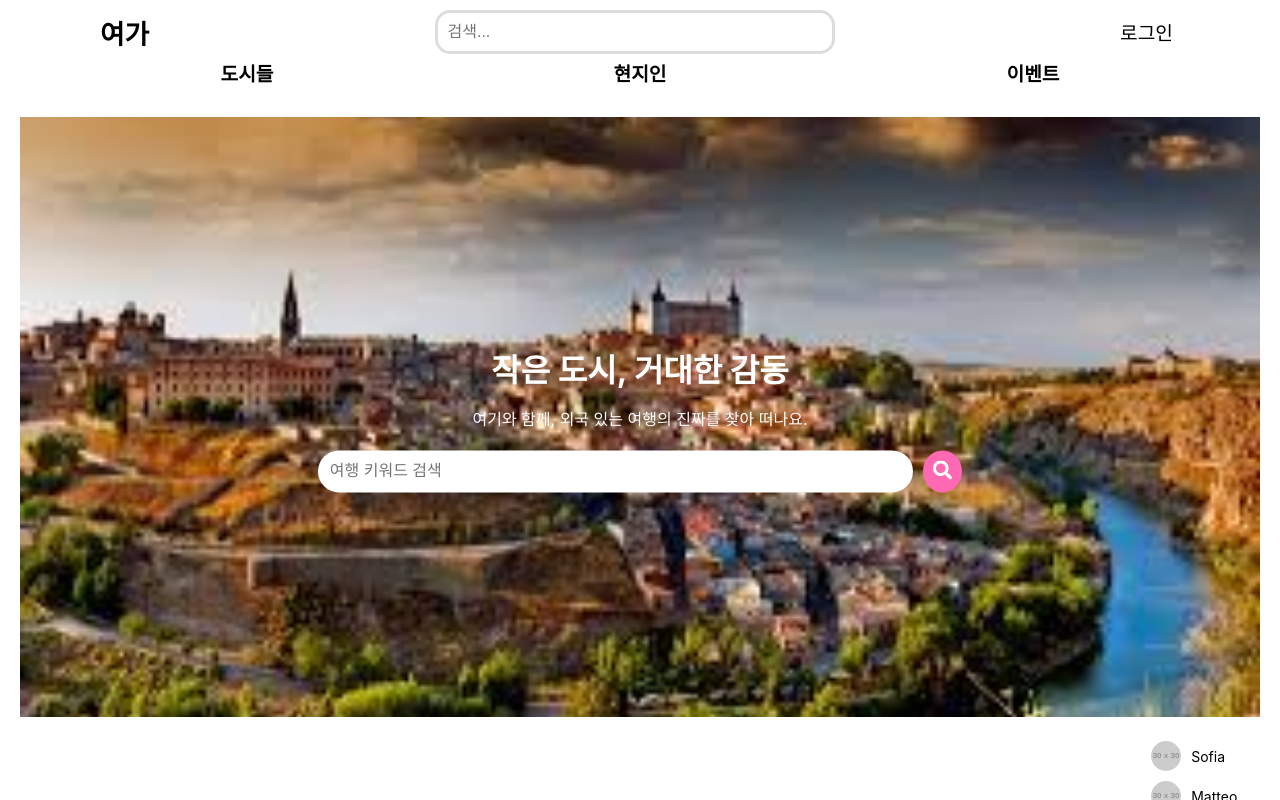
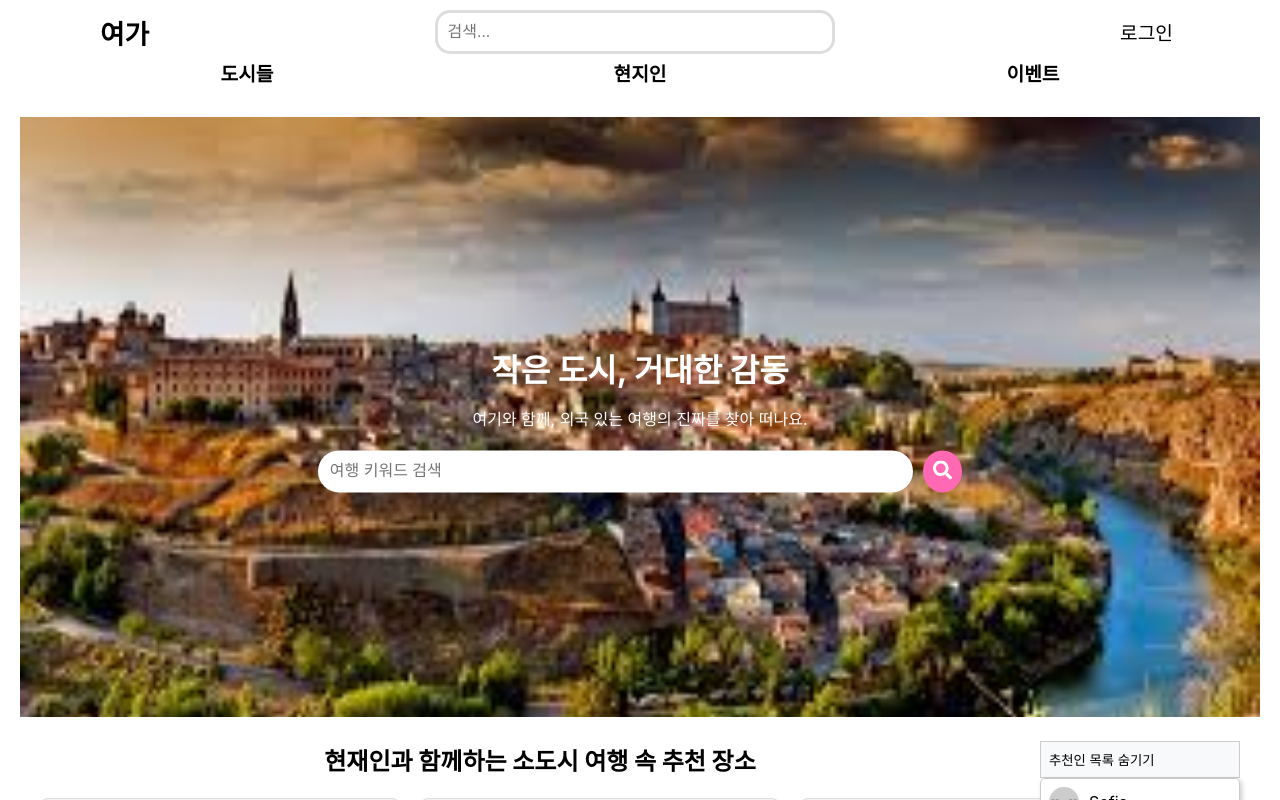
Before and after one commit to spttmssla55/ITShingu_2, a React (Create React App) app in the folder begin/: page /locals in a window 1280 px wide. Both pictures are taken after a click on the button "추천인 목록 보기". Built offline with nearby package versions, Linux system fonts and the light colour scheme.

Commit message:
추천인 목록부분 수정(석현)

```diff
--- a/begin/src/Locals/Locals.css
+++ b/begin/src/Locals/Locals.css
@@ -176,35 +176,48 @@
     text-align: center; /* 제목 중앙 정렬 */
   }
 
-  .show-recommenders-btn {
-    background-color: #4CAF50;
-    color: white;
-    border: none;
-    padding: 10px;
-    cursor: pointer;
-    margin-left: 20px; /* 버튼과 제목 사이에 간격 추가 */
+  .recommender-container {
+    position: relative;
+    display: inline-block;
 }
 
 .show-recommenders-btn {
-    background-color: #4CAF50;
-    color: white;
-    border: none;
-    padding: 10px;
+    background-color: #f8f9fa;
+    color: black;
+    border: 1px solid #ccc;
+    padding: 8px;
     cursor: pointer;
-    margin-bottom: 20px;
+    width: 200px;
+    text-align: left;
+    display: flex;
+    justify-content: space-between;
+    align-items: center;
 }
 
+/* 추천인 목록 (초기 숨김) */
 .recommender-list {
-    list-style: none;
-    padding: 0;
-    margin: 0;
+    position: absolute;
+    top: 100%;
+    left: 0;
+    background: white;
+    border: 1px solid #ccc;
+    border-radius: 5px;
+    box-shadow: 2px 2px 5px rgba(0, 0, 0, 0.2);
+    width: 200px;
+    z-index: 100;
+    display: none;
+}
+
+/* 추천인 목록 보이기 (JS에서 class 추가) */
+.recommender-list.show {
+    display: block;
 }
 
 .recommender-item {
     display: flex;
     align-items: center;
-    margin-bottom: 10px;
-    font-size: 14px;
+    padding: 8px;
+    border-bottom: 1px solid #eee;
 }
 
 .recommender-image {
@@ -213,6 +226,9 @@
     border-radius: 50%;
     margin-right: 10px;
 }
+
+
+
 
   .recommendation-list {
     display: flex;
@@ -245,7 +261,7 @@
     position: absolute;
     top: 8px;
     right: 8px;
-    font-size: 24px;
+    font-size: 45px;
     color: white;
     background-color: rgba(0, 0, 0, 0.5);
     border-radius: 50%;
--- a/begin/src/Locals/Locals.js
+++ b/begin/src/Locals/Locals.js
@@ -1,14 +1,14 @@
 import React, { useState } from "react";
 import "./Locals.css";
-import LocalsImage from '../image/Locals.jpg';
-import { FaSearch, FaUserCircle } from 'react-icons/fa';
+import LocalsImage from "../image/Locals.jpg";
+import { FaSearch, FaUserCircle } from "react-icons/fa";
 
 // 호텔 이미지들 import
-import Hotel1Image from '../image/Hotel1.jpg';
-import Hotel2Image from '../image/Hotel2.jpg';
-import Hotel3Image from '../image/Hotel3.jpg';
-import Hotel4Image from '../image/Hotel4.jpg';
-import Hotel5Image from '../image/Hotel5.jpg';
+import Hotel1Image from "../image/Hotel1.jpg";
+import Hotel2Image from "../image/Hotel2.jpg";
+import Hotel3Image from "../image/Hotel3.jpg";
+import Hotel4Image from "../image/Hotel4.jpg";
+import Hotel5Image from "../image/Hotel5.jpg";
 
 const contents = {
   header: {
@@ -24,9 +24,6 @@ const contents = {
     { image: Hotel4Image, name: "Rome Marriott Grand Hotel Flora", location: "Rome, Italy", recommendedBy: "Liam" },
     { image: Hotel5Image, name: "Intercontinental Rome Ambasciatori Palace", location: "Rome, Italy", recommendedBy: "Emma" },
     { image: Hotel2Image, name: "Hotel Tokyo", location: "Tokyo, Japan", recommendedBy: "James" },
-    { image: Hotel3Image, name: "Hotel Rome", location: "Rome, Italy", recommendedBy: "Sophia" },
-    { image: Hotel4Image, name: "Hotel Paris", location: "Paris, France", recommendedBy: "Liam" },
-    { image: Hotel1Image, name: "Hotel Berlin", location: "Berlin, Germany", recommendedBy: "Olivia" },
   ],
   recommenders: [
     { name: "Sofia", image: "https://via.placeholder.com/30" },
@@ -36,10 +33,7 @@ const contents = {
     { name: "James", image: "https://via.placeholder.com/30" },
     { name: "Sophia", image: "https://via.placeholder.com/30" },
     { name: "Olivia", image: "https://via.placeholder.com/30" },
-    { name: "Mia", image: "https://via.placeholder.com/30" },
-    { name: "John", image: "https://via.placeholder.com/30" },
-    { name: "George", image: "https://via.placeholder.com/30" },
-  ]
+  ],
 };
 
 const Locals = () => {
@@ -52,11 +46,11 @@ const Locals = () => {
   const handleViewMore = () => {
     const newHotels = [...hotels, ...contents.moreHotels];
     setHotels(newHotels);
-    if (newHotels.length >= 12) setShowMore(false); // 더 보기 버튼 숨기기
+    if (newHotels.length >= 12) setShowMore(false);
   };
 
   const toggleRecommenders = () => {
-    setShowRecommenders(prevState => !prevState);
+    setShowRecommenders((prev) => !prev);
   };
 
   return (
@@ -84,12 +78,15 @@ const Locals = () => {
       <section className="recommendations">
         <div className="recommendations-header">
           <h2>현재인과 함께하는 소도시 여행 속 추천 장소</h2>
-          <button className="show-recommenders-btn" onClick={toggleRecommenders}>
-            {showRecommenders ? "추천인 목록 숨기기" : "추천인 목록 보기"}
-          </button>
 
-          {showRecommenders && (
-            <ul className="recommender-list">
+          {/* 추천인 목록 보기 버튼 */}
+          <div className="recommender-container">
+            <button className="show-recommenders-btn" onClick={toggleRecommenders}>
+              {showRecommenders ? "추천인 목록 숨기기" : "추천인 목록 보기"}
+            </button>
+
+            {/* 추천인 목록 - 상태(showRecommenders)에 따라 표시 */}
+            <ul className={`recommender-list ${showRecommenders ? "show" : ""}`}>
               {contents.recommenders.map((recommender, index) => (
                 <li key={index} className="recommender-item">
                   <img src={recommender.image} alt={recommender.name} className="recommender-image" />
@@ -97,7 +94,7 @@ const Locals = () => {
                 </li>
               ))}
             </ul>
-          )}
+          </div>
         </div>
 
         <div className="recommendation-list">
@@ -115,6 +112,7 @@ const Locals = () => {
             </div>
           ))}
         </div>
+
         {showMore && <button className="view-more-btn" onClick={handleViewMore}>더 보기</button>}
       </section>
     </div>
```
Lines whose indentation alone changed are shown as unchanged.
